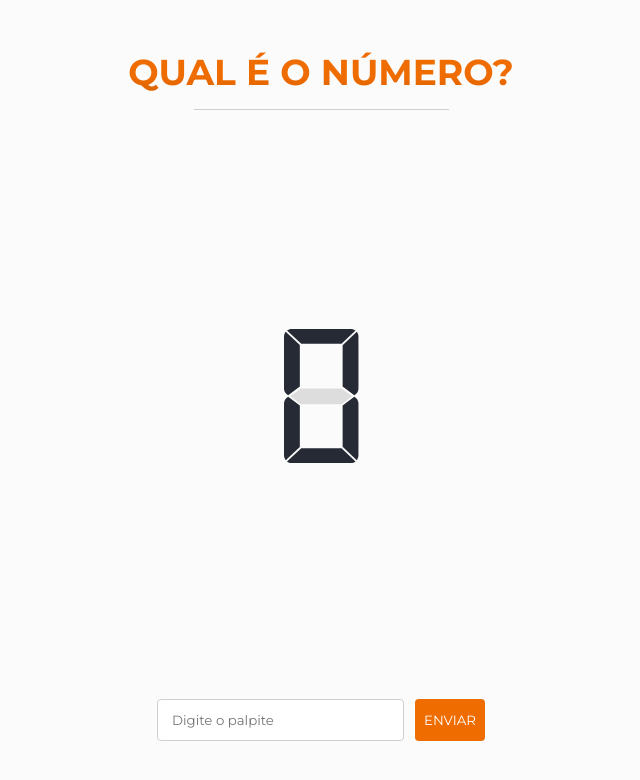
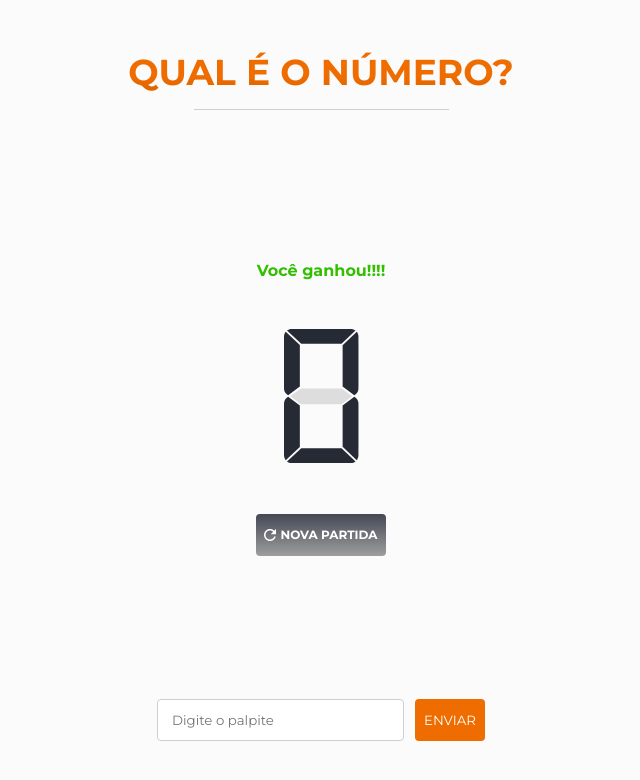
Before and after one commit to edusdorneles/qual-o-numero, a React (Create React App) app: page / in a window 1280 px wide. Both pictures are taken after a click on the button "ENVIAR". Shown: the top 780 px of the page, without its empty margins (319-959 px from the left). Built offline with nearby package versions, Linux system fonts and the light colour scheme; no server answers.

Commit message:
🚀 New: Alterando o texto conforme a resposta

```diff
--- a/src/components/Input/Input.js
+++ b/src/components/Input/Input.js
@@ -10,7 +10,7 @@ const Input = () => {
     return (
         <div className="input-container">
             <input
-                type="text"
+                type="number"
                 placeholder="Digite o palpite"
                 onChange={(e) => {setNumberInput(e.target.value)}}
             />
--- a/src/components/LedNumber/LedNumber.js
+++ b/src/components/LedNumber/LedNumber.js
@@ -5,9 +5,9 @@ import { useGlobal } from '../../providers/Global';
 import './styles.css';
 
 const LedNumber = () => {
-    const { errorExist, fetchRandomNumber } = useGlobal();
+    const { errorExist, fetchRandomNumber, resultado, ganhou } = useGlobal();
 
-    const response = 10;
+    const response = 0;
 
     const switchLed = () => {
         // Função para remover a classe "segment-disable" de todos os segmentos.
@@ -77,7 +77,14 @@ const LedNumber = () => {
             {/* Resposta do servidor */}
             <div className="response-text-container">
                 <h4 className="response-text-response">
-                    { errorExist && 'ERRO' }
+                    {/* Caso haja erro */}
+                    { errorExist && <p className="response-error">ERRO</p> }
+
+                    {/* Caso palpite errado */}
+                    { resultado && <p className="response-other">{resultado}</p> }
+
+                    {/* Caso ganhe */}
+                    { ganhou && <p className="response-win">Você ganhou!!!!</p> }
                 </h4>
             </div>
 
@@ -130,13 +137,15 @@ const LedNumber = () => {
             <div className="restart-container">
                 <div className="restart-button">
                     {
-                        errorExist &&
+                        errorExist || ganhou ?
                         <button type="button" onClick={() => {fetchRandomNumber()}}>
                             <svg width="12" height="12" viewBox="0 0 12 12" fill="none" xmlns="http://www.w3.org/2000/svg">
                                 <path d="M10.2364 1.7625C9.14822 0.675 7.65478 0 5.99625 0C2.67917 0 0 2.685 0 6C0 9.315 2.67917 12 5.99625 12C8.7955 12 11.1295 10.0875 11.7974 7.5H10.2364C9.62101 9.2475 7.95497 10.5 5.99625 10.5C3.51219 10.5 1.49343 8.4825 1.49343 6C1.49343 3.5175 3.51219 1.5 5.99625 1.5C7.24203 1.5 8.35272 2.0175 9.16323 2.835L6.74672 5.25H12V0L10.2364 1.7625Z" fill="white"/>
                             </svg>
                             NOVA PARTIDA
                         </button>
+                        :
+                        <></>
                     }
                 </div>
             </div>
--- a/src/components/LedNumber/styles.css
+++ b/src/components/LedNumber/styles.css
@@ -10,8 +10,11 @@
 .response-text-response {
     font-size: 16px;
     font-weight: bold;
-    color: red;
 }
+
+.response-error {color: #CC3300}
+.response-win {color: #32BF00}
+.response-other {color: #FF6600}
 
 
 /* Led Number */
--- a/src/providers/Global.js
+++ b/src/providers/Global.js
@@ -33,6 +33,11 @@ export const GlobalProvider = (props) => {
     const fetchRandomNumber = () => {
         const api = 'https://us-central1-ss-devops.cloudfunctions.net/rand?min=1&max=300';
 
+        // Redefinindo estados
+        setErrorExist(false);
+        setResultado('');
+        setGanhou(false);
+
         Axios.get(api)
             .catch(error => {
                 setErrorExist(error.response.status);
@@ -47,18 +52,33 @@ export const GlobalProvider = (props) => {
 
     // Verificar se o palpite é menor, maior ou certo
     const [numberInput, setNumberInput] = useState(0);
+    const [resultado, setResultado] = useState('');
+    const [ganhou, setGanhou] = useState(false);
+
     const submitNumberInput = () => {
-        alert(numberInput)
+        const inputFormatado = parseInt(numberInput);
+
+        if(inputFormatado === randomNumber) {
+            setResultado('');
+            setGanhou(true);
+        } else if (inputFormatado < randomNumber) {
+            setResultado('É menor');
+        } else if (inputFormatado > randomNumber) {
+            setResultado('É maior');
+        } else {
+            alert('Você não digitou um número válido!')
+        }
     }
+
+    console.log(randomNumber)
 
     useEffect(() => {
         fetchRandomNumber();
     }, []);
 
 
-
     return(
-        <GlobalContext.Provider value={{ fetchRandomNumber, randomNumber, errorExist, setNumberInput, submitNumberInput }}>
+        <GlobalContext.Provider value={{ fetchRandomNumber, randomNumber, errorExist, setNumberInput, submitNumberInput, resultado, ganhou }}>
             {props.children}
         </GlobalContext.Provider>
     )
```
